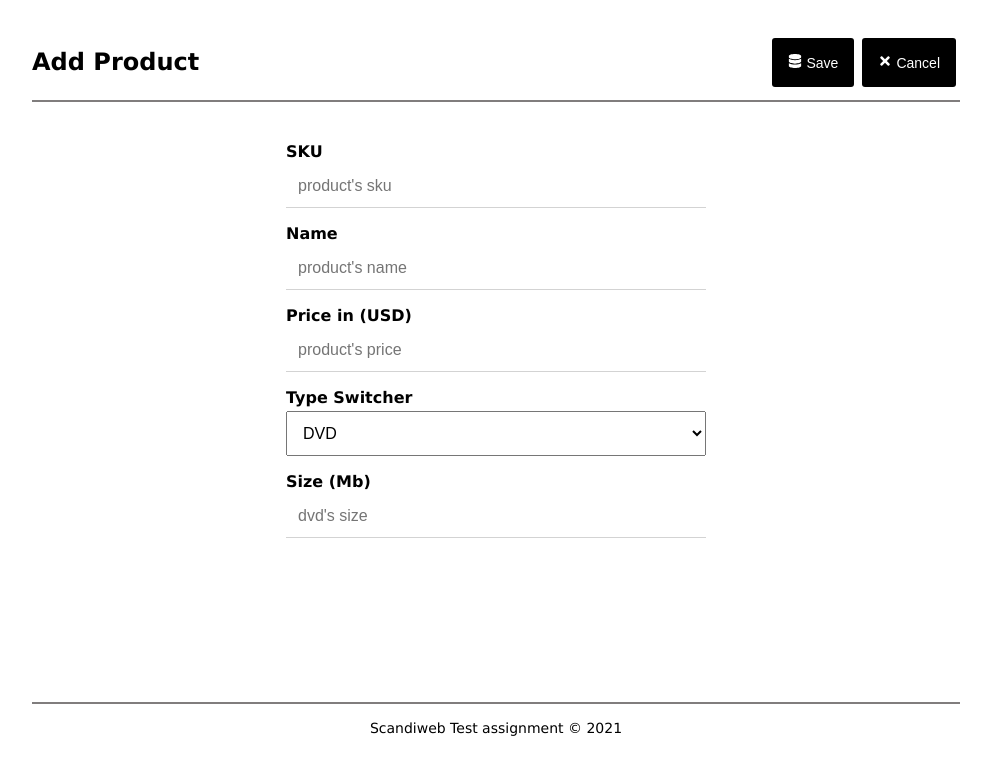
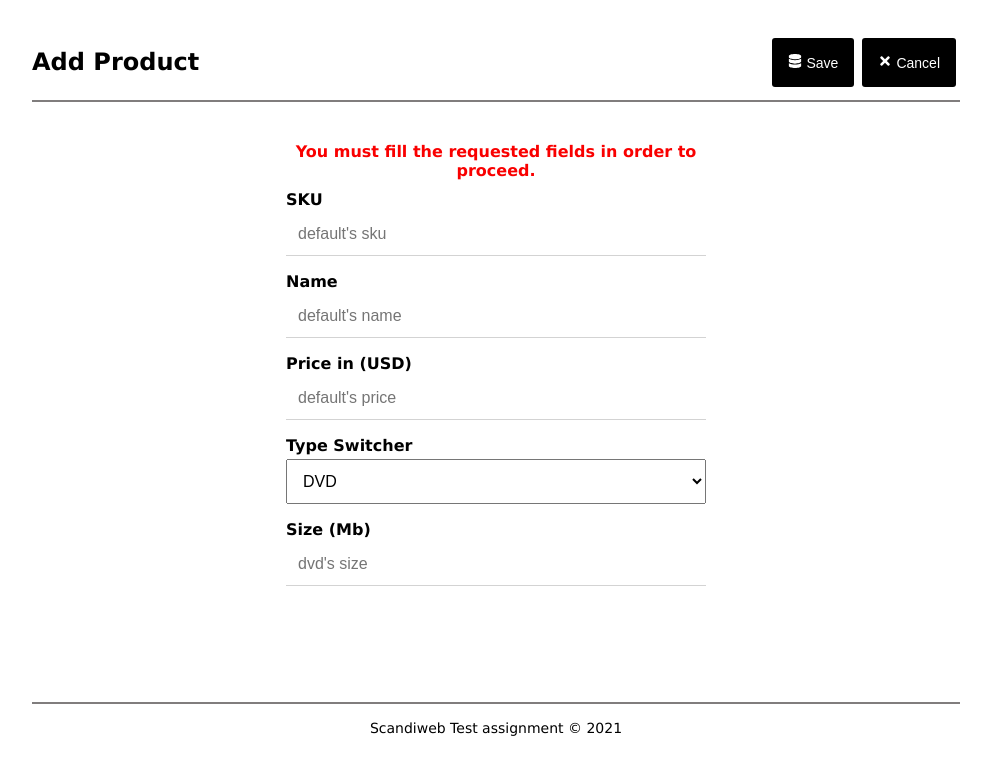
Before and after one commit to ibisdavi012/jdtstore-ui, a React (Create React App) app: page /add-product in a window 1280 px wide. Both pictures are taken after a click on the button "Save". Shown: the top 774 px of the page, without its empty margins (144-1135 px from the left). Built offline with nearby package versions, Linux system fonts and the light colour scheme.

Commit message:
Improved Add Form Validation

```diff
--- a/src/features/add-product/Add-Product-Form/AddProductForm.js
+++ b/src/features/add-product/Add-Product-Form/AddProductForm.js
@@ -4,12 +4,12 @@ import { withRouter } from "react-router-dom";
 import axios from "axios";
 import FormField from "./FormField";
 
-import { reset, abort } from "../addProductSlice";
+import { reset, abort, saved } from "../addProductSlice";
 
 import "./add-product-form.scss";
 import DynamicFieldGroup from "./DynamicFieldGroup";
 
-const productEndpoint = "http://localhost/products";
+const productEndpoint = "http://localhostp/products";
 
 function AddProductForm(props) {
   const initialState = {
@@ -25,6 +25,10 @@ function AddProductForm(props) {
   const [state, setState] = useState(initialState);
 
   const [errors, setErrors] = useState([]);
+
+  const [displayFormError, setDisplayFormError] = useState(false);
+
+  const [errorSaving, setErrorSaving] = useState(false);
 
   const formStatus = useSelector((state) => state.addProduct.formStatus);
 
@@ -65,16 +69,35 @@ function AddProductForm(props) {
 
       selectedType.current = state.type;
 
-      const inputs = document.querySelectorAll(
-        `input[data-category='${state.type}']`
-      );
+      const inputs = document.querySelectorAll(`input`);
 
-      inputs.forEach((input) => {
-        console.log(input.id);
+      const newErrors = [];
+
+      inputs.forEach(({ value, id, attributes }) => {
+        if (!errors.includes(id)) {
+          if (
+            (attributes["data-category"].value === state.type ||
+              attributes["data-category"].value === "default") &&
+            value === ""
+          ) {
+            newErrors.push(id);
+          }
+        } else {
+          if (
+            attributes["data-category"].value === state.type ||
+            attributes["data-category"].value === "default"
+          ) {
+            newErrors.push(id);
+          }
+        }
       });
+
+      setErrors([...newErrors]);
     }
 
     if (formStatus === "SAVE_REQUEST") {
+      setDisplayFormError(true);
+
       const productDescription = {
         sku: state.sku,
         name: state.name,
@@ -85,29 +108,26 @@ function AddProductForm(props) {
 
       if (errors.length) {
         dispatch(abort());
-        console.log("Saving was aborted.");
       } else {
-        console.log("Ready to save");
+        axios
+          .post(productEndpoint, productDescription)
+          .then((response) => {
+            dispatch(saved());
+            props.history.push("/");
+          })
+          .catch((error) => {
+            setErrorSaving(true);
+          });
       }
     }
 
-    if (formStatus === "SAVING") {
-      const productDescription = "";
-      axios
-        .post(productEndpoint, productDescription)
-        .then((response) => {
-          dispatch(reset());
-          props.history.push("/");
-        })
-        .catch((error) => {
-          console.error("Se ha producido un error.");
-        });
-    }
     // eslint-disable-next-line react-hooks/exhaustive-deps
-  }, [state.type, formStatus]);
+  }, [state.type, formStatus, errorSaving]);
 
   const onChange = (target) => {
     setState({ ...state, [target.id]: target.value });
+    setDisplayFormError(false);
+    setErrorSaving(false);
   };
 
   const reportError = (id, error) => {
@@ -124,14 +144,25 @@ function AddProductForm(props) {
 
   return (
     <form id="product_form" autoComplete="off">
-      {errors.length > 0 ? (
-        <p className="error-notification">Please fill the requested fields.</p>
+      {errors.length > 0 && displayFormError ? (
+        <p className="error-notification">
+          You must fill the requested fields in order to proceed.
+        </p>
       ) : (
         ""
       )}
+      {errorSaving && displayFormError ? (
+        <p className="error-notification">
+          This form could not be saved. PLease, try again.
+        </p>
+      ) : (
+        ""
+      )}
+
       <FormField
         label="SKU"
         id="sku"
+        category="default"
         value={state.sku}
         onChange={onChange}
         type="sku"
@@ -140,6 +171,7 @@ function AddProductForm(props) {
       <FormField
         label="Name"
         id="name"
+        category="default"
         value={state.name}
         onChange={onChange}
         type="text"
@@ -151,6 +183,7 @@ function AddProductForm(props) {
       <FormField
         label="Price in (USD)"
         id="price"
+        category="default"
         value={state.price}
         onChange={onChange}
         type="usd"
--- a/src/features/add-product/Add-Product-Form/add-product-form.scss
+++ b/src/features/add-product/Add-Product-Form/add-product-form.scss
@@ -87,8 +87,20 @@
   }
 
   .error-notification {
-    color: red;
-    font-size: 1.4rem;
+    color: rgb(0, 0, 0);
+    font-size: 1.6rem;
+    text-align: center;
+    font-weight: bold;
     margin-bottom: 1rem;
+    animation: NotificationEffect 1s ease 0s infinite;
+
+    @keyframes NotificationEffect {
+      from {
+        color: black;
+      }
+      to {
+        color: red;
+      }
+    }
   }
 }
--- a/src/features/add-product/addProductSlice.js
+++ b/src/features/add-product/addProductSlice.js
@@ -6,8 +6,11 @@ export const addProductSlice = createSlice({
     formStatus: "STAND_BY",
   },
   reducers: {
-    save: (state) => {
-      state.formStatus = "SAVING";
+    saved: (state) => {
+      state.formStatus = "STAND_BY";
+    },
+    error: (state) => {
+      state.formStatus = "ERROR_SAVING";
     },
     save_request: (state) => {
       state.formStatus = "SAVE_REQUEST";
@@ -24,7 +27,7 @@ export const addProductSlice = createSlice({
   },
 });
 
-export const { save, cancel, reset, save_request, abort } =
+export const { saved, cancel, reset, save_request, abort } =
   addProductSlice.actions;
 
 export default addProductSlice.reducer;
```
